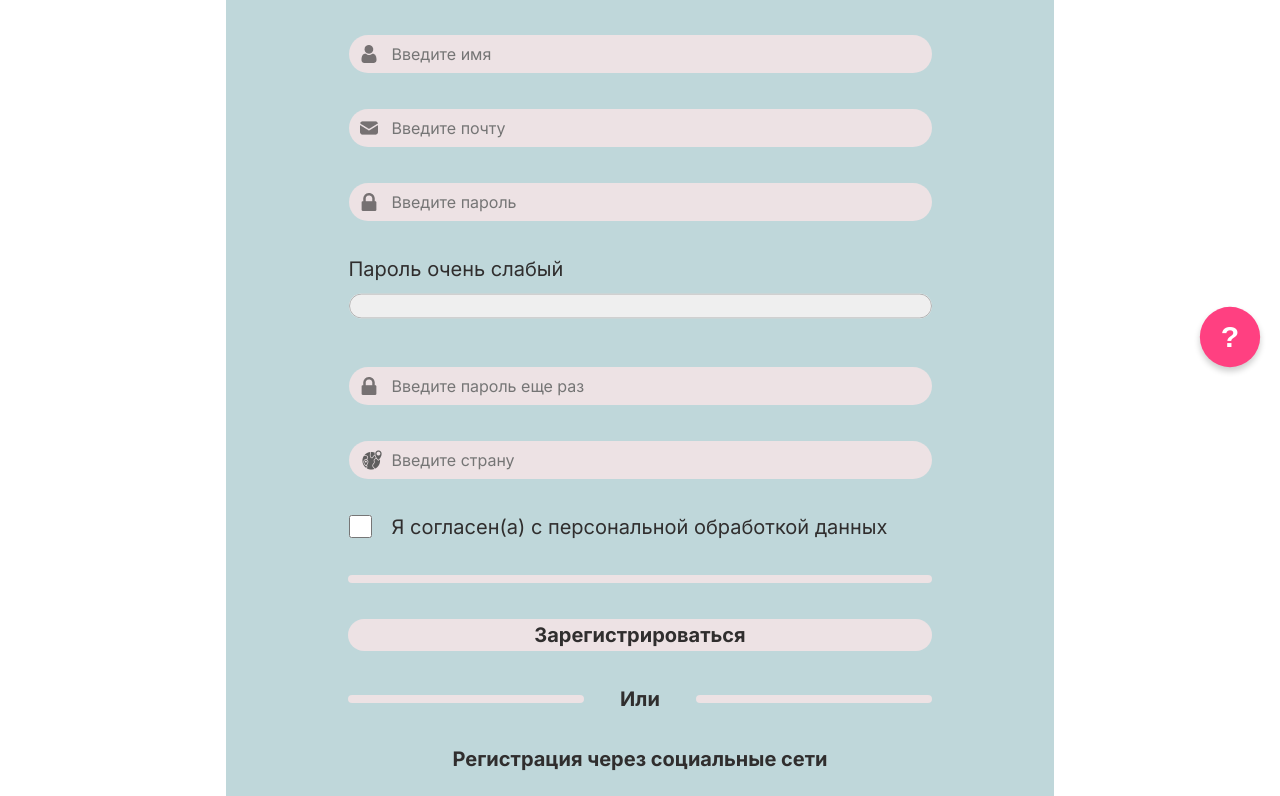
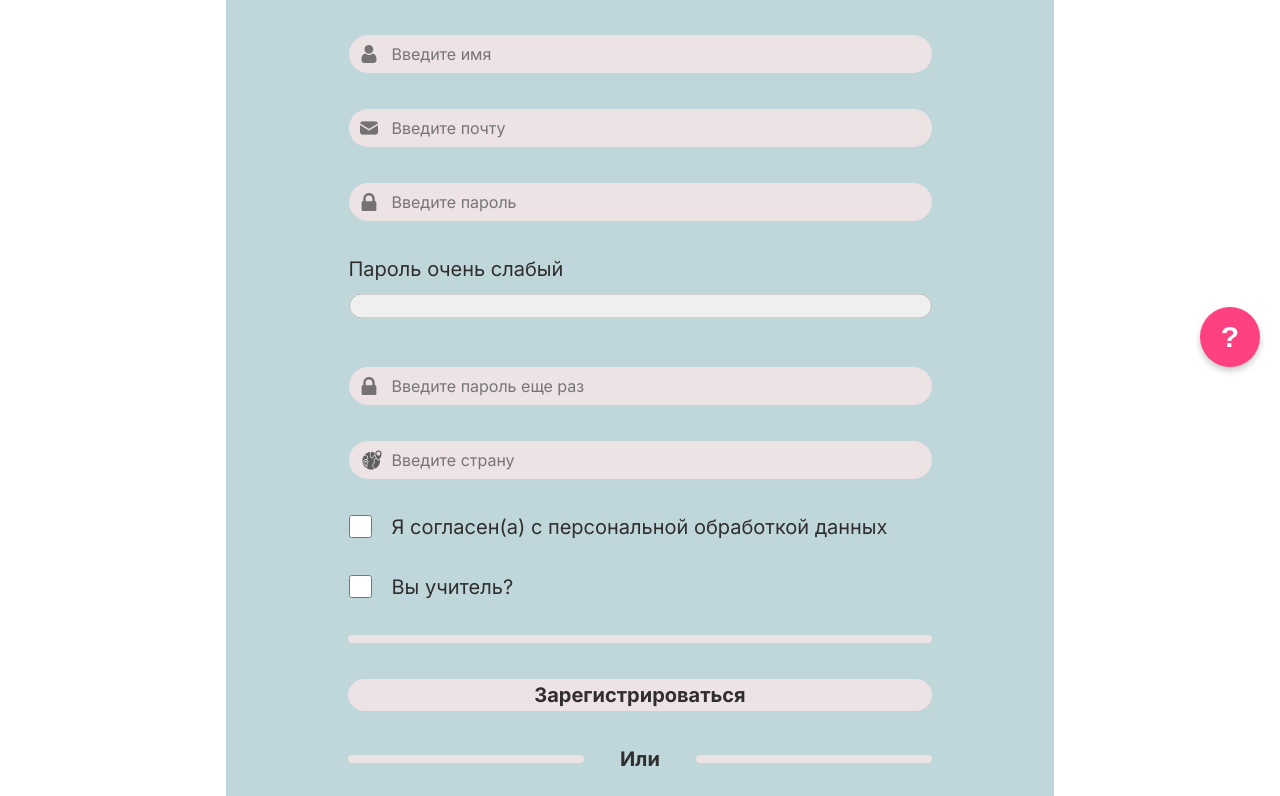
Before and after one commit to nikitazapekin/english-courses-app, a React (Create React App) app: page /sign-up in a window 1280 px wide. Shown: the part 413-1209 px from the top of the page. Built offline with nearby package versions, Linux system fonts and the light colour scheme.

Commit message:
add tutor role

```diff
--- a/src/components/PersonalProfile/AvatarComponent/AvatarComponent.tsx
+++ b/src/components/PersonalProfile/AvatarComponent/AvatarComponent.tsx
@@ -16,8 +16,6 @@ const AvatarComponent = () => {
         try {
             const response = await PersonalService.GetAvatar();
             console.log("Avatar response:", response);
-
-
             const avatarUrl = response.data.avatar;
             setAvatar(avatarUrl);
         } catch (error) {
@@ -39,7 +37,6 @@ const AvatarComponent = () => {
                     handleSetAvatar(fileUrl);
                 }
             };
-
             reader.readAsDataURL(file);
         }
     };
--- a/src/components/SignUpForm/SignUpForm.tsx
+++ b/src/components/SignUpForm/SignUpForm.tsx
@@ -37,7 +37,7 @@ const SignUpForm = ({ toasts, addToast }: SignUpProps) => {
         watch,
         formState: { errors },
     } = useForm<RegisterInterface>({
-        resolver: yupResolver(schema),
+        resolver: yupResolver(schema) as any,
         context: { countries },
     });
     const submitForm = (data: RegisterInterface) => {
@@ -218,12 +218,36 @@ const SignUpForm = ({ toasts, addToast }: SignUpProps) => {
                             </p>
                         </div>
                     </div>
+
+
+
+
+                    <div className={styles.form__field}>
+
+                        <div
+                            className={`${styles.form__input__wrapper} ${styles.form__confirm}`}>
+
+                            <input
+                                {...register("isTutor")}
+                                type="checkbox"
+                                className={styles.form__checkbox}
+                                id="agreeToTerms"
+                                required
+                            />
+                            <p className={styles.form__text}>
+                               Вы учитель?
+                            </p>
+                        </div>
+                    </div>
+
+
+
                 </div>
                 <hr className={styles.form__line} />
                 <button className={styles.form__submit}
                     type="submit"
                     onClick={handleSubmit(handleClick)}
-                  //  onClick={handleClick}
+
                 >Зарегистрироваться</button>
                 <div className={styles.form__or}>
                     <hr className={styles.form__line} />
--- a/src/components/SignUpForm/schema.ts
+++ b/src/components/SignUpForm/schema.ts
@@ -70,4 +70,10 @@ confirmPassword: yup
     .boolean()
     .required("Consent required")
     .oneOf([true], "Требуется согласие"),
+
+
+   // isTutor: yup
+   isTutor: yup
+   .boolean()
+   .required("Выберите, являетесь ли вы учителем")
 });
--- a/src/components/SignUpForm/types.ts
+++ b/src/components/SignUpForm/types.ts
@@ -7,4 +7,5 @@ export interface RegisterInterface {
 //    gender: string;
     country: string;
     agreeToTerms: boolean;
+    isTutor: string
   }
--- a/src/services/Auth.ts
+++ b/src/services/Auth.ts
@@ -11,6 +11,7 @@ export default class AuthService {
         return $api.post<any>('/user/login', { email, password })
     }
     static async registration(data: Omit<RegisterInterface, 'confirmPassword'>): Promise<AxiosResponse<any>> {
+        console.log("DATA, " , data)
         return $api.post<any>('/user/register', data);
 
     }
```
